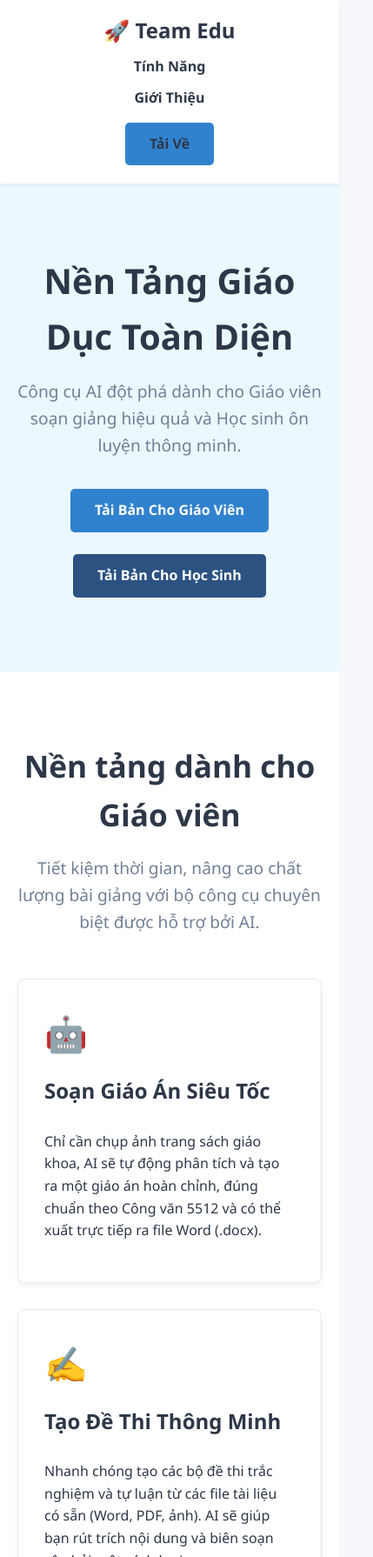
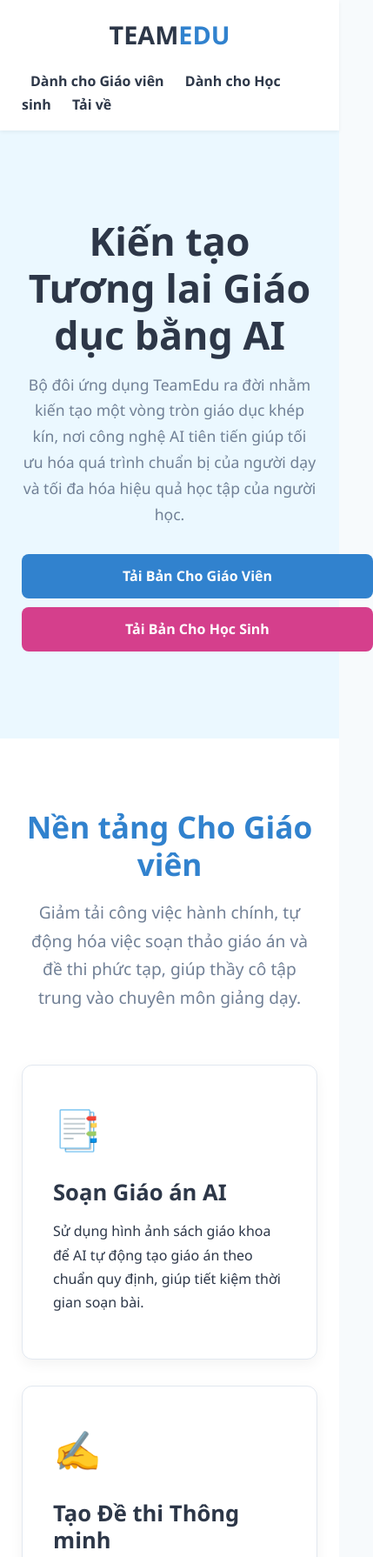
Before and after one commit to mrc365658/teamedu, a plain HTML site: page index.html in a window 390 px wide. Shown: the top 1790 px of the page at 87% size, 429 px wide, since content can reach past the window. Drawn offline with Linux system fonts and the light colour scheme.

Commit message:
Update index.html

```diff
--- a/index.html
+++ b/index.html
@@ -3,79 +3,72 @@
 <head>
     <meta charset="UTF-8">
     <meta name="viewport" content="width=device-width, initial-scale=1.0">
-    <title>Team Edu - Nền Tảng Giáo Dục Toàn Diện</title>
+    <title>Team Edu - Bộ Đôi Ứng Dụng Giáo Dục AI</title>
     <style>
         :root {
-            --primary-color: #3182CE;
-            --primary-hover: #2B6CB0;
-            --secondary-color: #2c5282;
-            --secondary-hover: #2a4365;
-            --teacher-bg: #EBF8FF;
-            --student-bg: #F0FFF4;
+            --teacher-primary: #3182CE;
+            --teacher-primary-hover: #2B6CB0;
+            --teacher-bg-light: #EBF8FF;
+            --student-primary: #D53F8C;
+            --student-primary-hover: #B83280;
+            --student-bg-light: #FFF5F7;
             --dark-bg: #1A202C;
-            --light-bg: #F5F7FA;
+            --light-bg: #F7FAFC;
             --text-dark: #2D3748;
             --text-light: #E2E8F0;
             --card-bg: #FFFFFF;
             --border-color: #E2E8F0;
         }
-
         html {
             scroll-behavior: smooth;
         }
-
         body {
-            font-family: 'Segoe UI', Tahoma, Geneva, Verdana, sans-serif;
+            font-family: 'Segoe UI', system-ui, -apple-system, BlinkMacSystemFont, 'Helvetica Neue', sans-serif;
             margin: 0;
-            line-height: 1.6;
+            line-height: 1.7;
             background-color: var(--light-bg);
             color: var(--text-dark);
+            overflow-x: hidden; /* Prevent horizontal scroll due to animations */
         }
-
         .container {
-            max-width: 1100px;
+            max-width: 1200px;
             margin: 0 auto;
-            padding: 0 20px;
+            padding: 0 25px;
         }
-
         h1, h2, h3 {
             margin-top: 0;
+            line-height: 1.2;
         }
-
         a {
-            color: var(--primary-color);
             text-decoration: none;
         }
-
         .btn {
             display: inline-block;
-            padding: 12px 28px;
-            background-color: var(--primary-color);
-            color: #fff;
-            border-radius: 5px;
-            font-weight: bold;
-            transition: background-color 0.3s ease;
+            padding: 12px 32px;
+            border-radius: 8px;
+            font-weight: 700;
+            transition: all 0.3s ease;
             border: none;
             cursor: pointer;
-            margin: 5px;
+            font-size: 1rem;
         }
-
-        .btn:hover {
-            background-color: var(--primary-hover);
+        .btn-teacher {
+            background-color: var(--teacher-primary);
+            color: #fff;
         }
-
-        .btn-secondary {
-            background-color: var(--secondary-color);
+        .btn-teacher:hover {
+            background-color: var(--teacher-primary-hover);
+            transform: translateY(-2px);
+            box-shadow: 0 4px 15px rgba(49, 130, 206, 0.3);
         }
-        .btn-secondary:hover {
-            background-color: var(--secondary-hover);
+        .btn-student {
+            background-color: var(--student-primary);
+            color: #fff;
         }
-
-        .download-buttons {
-            display: flex;
-            justify-content: center;
-            gap: 15px;
-            flex-wrap: wrap;
+        .btn-student:hover {
+            background-color: var(--student-primary-hover);
+            transform: translateY(-2px);
+            box-shadow: 0 4px 15px rgba(213, 63, 140, 0.3);
         }
 
         /* Header */
@@ -87,206 +80,200 @@
             top: 0;
             z-index: 1000;
         }
-
         .main-header .container {
             display: flex;
             justify-content: space-between;
             align-items: center;
         }
-
         .main-header .logo {
-            font-size: 1.5rem;
-            font-weight: bold;
+            font-size: 1.8rem;
+            font-weight: 800;
             color: var(--text-dark);
         }
-
-        .main-nav ul {
-            display: flex;
-            align-items: center;
-            list-style: none;
-            padding: 0;
-            margin: 0;
+        .main-header .logo span {
+            color: var(--teacher-primary);
         }
-
-        .main-nav ul li {
+        .main-nav a {
             margin-left: 25px;
-        }
-
-        .main-nav a {
             font-weight: 600;
             color: var(--text-dark);
+            transition: color 0.2s;
+        }
+        .main-nav a:hover {
+            color: var(--teacher-primary);
         }
 
         /* Hero Section */
         .hero {
-            background-color: #EBF8FF;
-            padding: 80px 0;
+            background-color: var(--teacher-bg-light);
+            padding: 100px 0;
             text-align: center;
         }
-
         .hero h1 {
-            font-size: 3rem;
+            font-size: 3.5rem;
             margin-bottom: 1rem;
             color: var(--text-dark);
         }
-
         .hero p {
-            font-size: 1.2rem;
-            max-width: 700px;
+            font-size: 1.25rem;
+            max-width: 800px;
             margin: 0 auto 30px auto;
             color: #718096;
+        }
+        .hero .download-buttons {
+            display: flex;
+            justify-content: center;
+            gap: 20px;
         }
 
         /* Platform Sections */
         .platform-section {
             padding: 80px 0;
+            overflow: hidden; /* For animation */
         }
-        .platform-section.teacher {
-            background-color: var(--card-bg);
-        }
-        .platform-section.student {
-            background-color: var(--light-bg);
+        .platform-section .section-header {
+            text-align: center;
+            max-width: 800px;
+            margin: 0 auto 60px auto;
         }
         .platform-section h2 {
             font-size: 2.8rem;
-            text-align: center;
             margin-bottom: 15px;
         }
         .platform-section .section-subtitle {
             font-size: 1.2rem;
-            text-align: center;
             color: #718096;
-            margin-bottom: 50px;
-            max-width: 800px;
-            margin-left: auto;
-            margin-right: auto;
         }
 
         .features-grid {
             display: grid;
             grid-template-columns: repeat(auto-fit, minmax(280px, 1fr));
             gap: 30px;
-            text-align: left;
+        }
+        .feature-card {
+            background: var(--card-bg);
+            padding: 35px;
+            border-radius: 12px;
+            border: 1px solid var(--border-color);
+            box-shadow: 0 5px 15px rgba(0,0,0,0.05);
+            transition: all 0.3s ease;
+        }
+        .feature-card:hover {
+            transform: translateY(-5px);
+            box-shadow: 0 8px 25px rgba(0,0,0,0.08);
+        }
+        .feature-card .icon {
+            font-size: 2.8rem;
+            margin-bottom: 20px;
+        }
+        .feature-card h3 {
+            font-size: 1.6rem;
+            margin-bottom: 10px;
         }
 
-        .feature-card {
-            background: var(--card-bg);
-            padding: 30px;
-            border-radius: 8px;
-            border: 1px solid var(--border-color);
-            box-shadow: 0 4px 6px rgba(0,0,0,0.05);
-            display: flex;
-            flex-direction: column;
+        .app-screenshot {
+            display: block;
+            max-width: 90%;
+            margin: 60px auto 0 auto;
+            border-radius: 15px;
+            box-shadow: 0 10px 30px rgba(0,0,0,0.15);
+            transition: transform 0.3s ease-in-out;
         }
-        .platform-section.student .feature-card {
-             background: #fff;
+        .app-screenshot:hover {
+            transform: scale(1.01);
         }
 
+        /* Teacher Section */
+        #teacher-platform { background-color: var(--card-bg); }
+        #teacher-platform h2 { color: var(--teacher-primary); }
 
-        .feature-card .icon {
-            font-size: 2.5rem;
-            margin-bottom: 15px;
-            color: var(--primary-color);
-        }
-
-        .feature-card h3 {
-            font-size: 1.5rem;
-            margin-bottom: 10px;
-        }
-        .feature-card p {
-            flex-grow: 1;
-        }
-        .feature-card .btn {
-            margin-top: 20px;
-            text-align: center;
-        }
-
-
-        /* About Section */
-        .about {
-            background: #EDF2F7;
-            padding: 60px 0;
-        }
-
-        .about .container {
-             display: flex;
-             align-items: center;
-             gap: 40px;
-        }
-
-        .about .about-content {
-            flex: 1;
-        }
-
-        .about h2 {
-            font-size: 2.5rem;
-            margin-bottom: 20px;
-        }
+        /* Student Section */
+        #student-platform { background-color: var(--student-bg-light); }
+        #student-platform h2 { color: var(--student-primary); }
 
         /* Download Section */
         .download-section {
-            padding: 60px 0;
+            padding: 80px 0;
             text-align: center;
-            background-color: var(--primary-color);
+            background: var(--dark-bg);
+            overflow: hidden; /* For animation */
         }
         .download-section h2 {
-            font-size: 2.5rem;
-            margin-bottom: 40px;
+            font-size: 2.8rem;
+            margin-bottom: 50px;
             color: #fff;
         }
         .download-options {
             display: flex;
             justify-content: center;
-            gap: 30px;
+            gap: 40px;
             flex-wrap: wrap;
         }
         .download-card {
-            background: var(--card-bg);
+            background: #2D3748;
             padding: 40px;
-            border-radius: 8px;
-            box-shadow: 0 4px 6px rgba(0,0,0,0.1);
-            width: 300px;
+            border-radius: 12px;
+            width: 320px;
             text-align: center;
+            border: 1px solid #4A5568;
+            transition: all 0.3s ease;
+        }
+        .download-card:hover {
+            transform: translateY(-5px);
+            box-shadow: 0 10px 25px rgba(0,0,0,0.3);
         }
         .download-card .icon {
-            font-size: 3rem;
-            margin-bottom: 15px;
+            font-size: 3.5rem;
+            margin-bottom: 20px;
         }
         .download-card h3 {
-            font-size: 1.8rem;
+            font-size: 2rem;
             margin-bottom: 10px;
-            color: var(--text-dark);
+            color: #fff;
         }
         .download-card p {
-            color: #718096;
-            margin-bottom: 25px;
+            color: #A0AEC0;
+            margin-bottom: 30px;
+            min-height: 50px;
         }
 
         /* Footer */
         .main-footer {
-            background: var(--dark-bg);
+            background: #171923;
             color: var(--text-light);
             text-align: center;
-            padding: 20px 0;
+            padding: 25px 0;
+        }
+
+        /* Animations */
+        .animated-section {
+            opacity: 0;
+            transform: translateY(20px);
+            transition: opacity 0.8s ease-out, transform 0.8s ease-out;
+        }
+        .animated-section.is-visible {
+            opacity: 1;
+            transform: translateY(0);
+        }
+        .fade-in-image {
+            opacity: 0;
+            transform: scale(0.95);
+            transition: opacity 1s ease-out, transform 1s ease-out;
+        }
+        .fade-in-image.is-visible {
+            opacity: 1;
+            transform: scale(1);
         }
 
         /* Responsive */
         @media(max-width: 768px) {
-             .main-header .container {
-                 flex-direction: column;
-                 gap: 10px;
-             }
-             .main-nav ul {
-                 flex-direction: column;
-                 align-items: center;
-                 gap: 10px;
-             }
-             .main-nav ul li {
-                 margin-left: 0;
-             }
-            .hero h1 { font-size: 2.5rem; }
-            .platform-section h2 { font-size: 2.2rem; }
-            .about .container { flex-direction: column; }
+            .hero h1 { font-size: 2.8rem; }
+            .hero p { font-size: 1.1rem; }
+            .platform-section h2, .download-section h2 { font-size: 2.2rem; }
+            .main-header .container { flex-direction: column; gap: 15px; }
+            .main-nav a { margin: 0 10px; }
+            .hero .download-buttons { flex-direction: column; gap: 10px; }
+            .btn { width: 100%; }
         }
     </style>
 </head>
@@ -294,112 +281,106 @@
 
     <header class="main-header">
         <div class="container">
-            <a href="#" class="logo">🚀 Team Edu</a>
+            <a href="#" class="logo">TEAM<span>EDU</span></a>
             <nav class="main-nav">
-                <ul>
-                    <li><a href="#features-teacher">Tính Năng</a></li>
-                    <li><a href="#about">Giới Thiệu</a></li>
-                    <li><a href="#download" class="btn">Tải Về</a></li>
-                </ul>
+                <a href="#teacher-platform">Dành cho Giáo viên</a>
+                <a href="#student-platform">Dành cho Học sinh</a>
+                <a href="#download">Tải về</a>
             </nav>
         </div>
     </header>
 
     <main>
-        <section class="hero">
+        <section class="hero animated-section">
             <div class="container">
-                <h1>Nền Tảng Giáo Dục Toàn Diện</h1>
-                <p>Công cụ AI đột phá dành cho Giáo viên soạn giảng hiệu quả và Học sinh ôn luyện thông minh.</p>
+                <h1>Kiến tạo Tương lai Giáo dục bằng AI</h1>
+                <p>Bộ đôi ứng dụng TeamEdu ra đời nhằm kiến tạo một vòng tròn giáo dục khép kín, nơi công nghệ AI tiên tiến giúp tối ưu hóa quá trình chuẩn bị của người dạy và tối đa hóa hiệu quả học tập của người học.</p>
                 <div class="download-buttons">
-                    <a href="TeamEduForTeacher_setup.exe" class="btn">Tải Bản Cho Giáo Viên</a>
-                    <a href="TeamEduForStudent_setup.exe" class="btn btn-secondary">Tải Bản Cho Học Sinh</a>
+                    <a href="#download" class="btn btn-teacher">Tải Bản Cho Giáo Viên</a>
+                    <a href="#download" class="btn btn-student">Tải Bản Cho Học Sinh</a>
                 </div>
             </div>
         </section>
 
-        <section id="features-teacher" class="platform-section teacher">
+        <section id="teacher-platform" class="platform-section animated-section">
             <div class="container">
-                <h2>Nền tảng dành cho Giáo viên</h2>
-                <p class="section-subtitle">Tiết kiệm thời gian, nâng cao chất lượng bài giảng với bộ công cụ chuyên biệt được hỗ trợ bởi AI.</p>
+                <div class="section-header">
+                    <h2>Nền tảng Cho Giáo viên</h2>
+                    <p class="section-subtitle">Giảm tải công việc hành chính, tự động hóa việc soạn thảo giáo án và đề thi phức tạp, giúp thầy cô tập trung vào chuyên môn giảng dạy.</p>
+                </div>
                 <div class="features-grid">
                     <div class="feature-card">
-                        <div class="icon">🤖</div>
-                        <h3>Soạn Giáo Án Siêu Tốc</h3>
-                        <p>Chỉ cần chụp ảnh trang sách giáo khoa, AI sẽ tự động phân tích và tạo ra một giáo án hoàn chỉnh, đúng chuẩn theo Công văn 5512 và có thể xuất trực tiếp ra file Word (.docx).</p>
+                        <div class="icon">📑</div>
+                        <h3>Soạn Giáo án AI</h3>
+                        <p>Sử dụng hình ảnh sách giáo khoa để AI tự động tạo giáo án theo chuẩn quy định, giúp tiết kiệm thời gian soạn bài.</p>
                     </div>
                     <div class="feature-card">
                         <div class="icon">✍️</div>
-                        <h3>Tạo Đề Thi Thông Minh</h3>
-                        <p>Nhanh chóng tạo các bộ đề thi trắc nghiệm và tự luận từ các file tài liệu có sẵn (Word, PDF, ảnh). AI sẽ giúp bạn rút trích nội dung và biên soạn câu hỏi một cách logic.</p>
+                        <h3>Tạo Đề thi Thông minh</h3>
+                        <p>AI có thể tạo ra một đề thi hoàn chỉnh chỉ trong vài phút, dựa trên các lựa chọn về môn học và khối lớp của giáo viên.</p>
+                    </div>
+                    <div class="feature-card">
+                        <div class="icon">🔬</div>
+                        <h3>Mô phỏng Khoa học</h3>
+                        <p>Cung cấp các mô phỏng Hóa học và Vật lý tương tác, giúp bài giảng trở nên trực quan và sinh động hơn.</p>
+                    </div>
+                    <div class="feature-card">
+                        <div class="icon">🔍</div>
+                        <h3>Tìm kiếm AI Nâng cao</h3>
+                        <p>Tích hợp AI vào công cụ tìm kiếm, hỗ trợ sửa lỗi văn bản, tra cứu thông tin và đánh giá các ý tưởng giảng dạy.</p>
+                    </div>
+                </div>
+                <img src="Image 1.png" alt="Giao diện TeamEdu For Teacher" class="app-screenshot fade-in-image">
+            </div>
+        </section>
+
+        <section id="student-platform" class="platform-section animated-section">
+            <div class="container">
+                <div class="section-header">
+                    <h2>Nền tảng Cho Học sinh</h2>
+                    <p class="section-subtitle">Cung cấp một môi trường học tập số hiện đại, tập trung và hiệu quả, giúp học sinh chủ động củng cố kiến thức và bứt phá trong học tập.</p>
+                </div>
+                <div class="features-grid">
+                    <div class="feature-card">
+                        <div class="icon">🎯</div>
+                        <h3>Edu Mode - Chống Xao nhãng</h3>
+                        <p>Giải pháp công nghệ mới giúp giải quyết vấn đề mất tập trung bằng cách tạo ra một môi trường học tập chuyên sâu, không bị làm phiền.</p>
+                    </div>
+                    <div class="feature-card">
+                        <div class="icon">📈</div>
+                        <h3>Ôn luyện & Luyện đề AI</h3>
+                        <p>Trải nghiệm "Thử thách 5 phút" và các đề thi 60 phút do AI tạo ra, đi kèm tính năng chấm điểm nhanh giúp bạn biết được điểm mạnh, yếu của mình.</p>
                     </div>
                     <div class="feature-card">
                         <div class="icon">📚</div>
-                        <h3>Kho Học Liệu & Thuyết Trình</h3>
-                        <p>Truy cập thư viện bài giảng PowerPoint phong phú, được sắp xếp theo từng chủ đề. Dễ dàng tìm kiếm, xem trước và tải về để phục vụ công tác giảng dạy.</p>
+                        <h3>Thư viện & Công cụ</h3>
+                        <p>Truy cập thư viện bài thuyết trình mẫu và sử dụng công cụ tìm kiếm thông minh để tra cứu các khái niệm cần thiết cho việc học.</p>
                     </div>
                     <div class="feature-card">
-                        <div class="icon">🔬</div>
-                        <h3>Mô Phỏng Trực Quan</h3>
-                        <p>Sử dụng các mô phỏng thí nghiệm Vật lý và Hóa học tương tác để bài giảng trở nên sinh động, giúp học sinh dễ dàng hình dung các khái niệm khoa học phức tạp.</p>
+                        <div class="icon">💡</div>
+                        <h3>Dễ dàng Sử dụng</h3>
+                        <p>Giao diện thân thiện, không cần các câu lệnh phức tạp, giúp học sinh dễ dàng tiếp cận và sử dụng tất cả các tính năng mạnh mẽ của ứng dụng.</p>
                     </div>
                 </div>
+                <img src="Image 2.png" alt="Giao diện TeamEdu For Student" class="app-screenshot fade-in-image">
             </div>
         </section>
 
-        <section id="features-student" class="platform-section student">
+        <section id="download" class="download-section animated-section">
             <div class="container">
-                <h2>Nền tảng dành cho Học sinh</h2>
-                <p class="section-subtitle">Chủ động học tập, bứt phá điểm số với môi trường ôn luyện thông minh và các công cụ hỗ trợ độc đáo.</p>
-                <div class="features-grid">
-                    <div class="feature-card">
-                        <div class="icon">🎯</div>
-                        <h3>Chế Độ "Edu Mode"</h3>
-                        <p>Kích hoạt môi trường học tập chuyên sâu, tự động tắt các ứng dụng và thông báo gây xao nhãng trên máy tính, giúp bạn tập trung 100% vào việc học.</p>
-                    </div>
-                    <div class="feature-card">
-                        <div class="icon">📈</div>
-                        <h3>Ôn Luyện & Luyện Đề AI</h3>
-                        <p>Làm các bài ôn tập và đề thi được AI tạo ra dựa trên khối lớp và môn học của bạn. Theo dõi tiến độ, chuỗi ngày học và tỷ lệ trả lời đúng để cải thiện kiến thức.</p>
-                    </div>
-                    <div class="feature-card">
-                        <div class="icon">⏱️</div>
-                        <h3>Đặt Thời Gian Học Tập</h3>
-                        <p>Thiết lập bộ đếm thời gian học tập ngay trong ứng dụng. Team Edu sẽ đồng hành và nhắc nhở, giúp bạn xây dựng thói quen học tập kỷ luật và hiệu quả.</p>
-                    </div>
-                     <div class="feature-card">
-                        <div class="icon">💡</div>
-                        <h3>Trợ Lý Học Tập AI</h3>
-                        <p>Sử dụng công cụ tìm kiếm thông minh tích hợp AI để hỏi đáp, giải thích các khái niệm khó, tìm kiếm thông tin học thuật một cách nhanh chóng và chính xác.</p>
-                    </div>
-                </div>
-            </div>
-        </section>
-
-        <section id="about" class="about">
-            <div class="container">
-                <div class="about-content">
-                    <h2>Về Team Edu</h2>
-                    <p>Team Edu được tạo ra với sứ mệnh làm cho giáo dục trở nên dễ tiếp cận, hấp dẫn và hiệu quả hơn. Chúng tôi tin rằng công nghệ có thể là cầu nối vững chắc giúp học sinh nắm bắt tri thức và giáo viên có thêm công cụ đắc lực để truyền đạt.</p>
-                    <p>Ứng dụng được phát triển bởi đội ngũ tâm huyết, luôn lắng nghe phản hồi từ người dùng để không ngừng cải tiến và phát triển.</p>
-                </div>
-            </div>
-        </section>
-
-        <section id="download" class="download-section">
-            <div class="container">
-                <h2>Tải Về Ngay Hôm Nay</h2>
+                <h2>Bắt đầu Hành trình Dạy và Học Hiệu quả</h2>
                 <div class="download-options">
                     <div class="download-card">
                         <div class="icon">👩‍🏫</div>
-                        <h3>Dành cho Giáo viên</h3>
-                        <p>Công cụ soạn giáo án AI, quản lý thư viện và tìm kiếm thông tin chuyên sâu.</p>
-                        <a href="TeamEduForTeacher_setup.exe" class="btn">Tải Về (Windows)</a>
+                        <h3>TeamEdu For Teacher</h3>
+                        <p>Dành cho Giáo viên muốn tối ưu hóa thời gian soạn bài và nâng cao chất lượng giảng dạy.</p>
+                        <a href="TeamEduForTeacher_setup.exe" class="btn btn-teacher">Tải về cho Windows</a>
                     </div>
                     <div class="download-card">
                         <div class="icon">🎓</div>
-                        <h3>Dành cho Học sinh</h3>
-                        <p>Hệ thống ôn luyện, luyện đề, và chế độ học tập tập trung "Edu Mode".</p>
-                        <a href="TeamEduForStudent_setup.exe" class="btn btn-secondary">Tải Về (Windows)</a>
+                        <h3>TeamEdu For Student</h3>
+                        <p>Dành cho Học sinh muốn có một công cụ học tập tập trung, thông minh và hiệu quả.</p>
+                        <a href="TeamEduForStudent_setup.exe" class="btn btn-student">Tải về cho Windows</a>
                     </div>
                 </div>
             </div>
@@ -412,5 +393,31 @@
         </div>
     </footer>
 
+    <script>
+        // JavaScript for scroll animations
+        document.addEventListener('DOMContentLoaded', () => {
+            const animatedElements = document.querySelectorAll('.animated-section, .fade-in-image');
+
+            const observerOptions = {
+                root: null, // viewport
+                rootMargin: '0px',
+                threshold: 0.1 // Kích hoạt khi 10% của phần tử hiển thị
+            };
+
+            const observer = new IntersectionObserver((entries, observer) => {
+                entries.forEach(entry => {
+                    if (entry.isIntersecting) {
+                        entry.target.classList.add('is-visible');
+                        observer.unobserve(entry.target); // Ngừng quan sát sau khi đã hiển thị
+                    }
+                });
+            }, observerOptions);
+
+            animatedElements.forEach(element => {
+                observer.observe(element);
+            });
+        });
+    </script>
+
 </body>
 </html>
```
